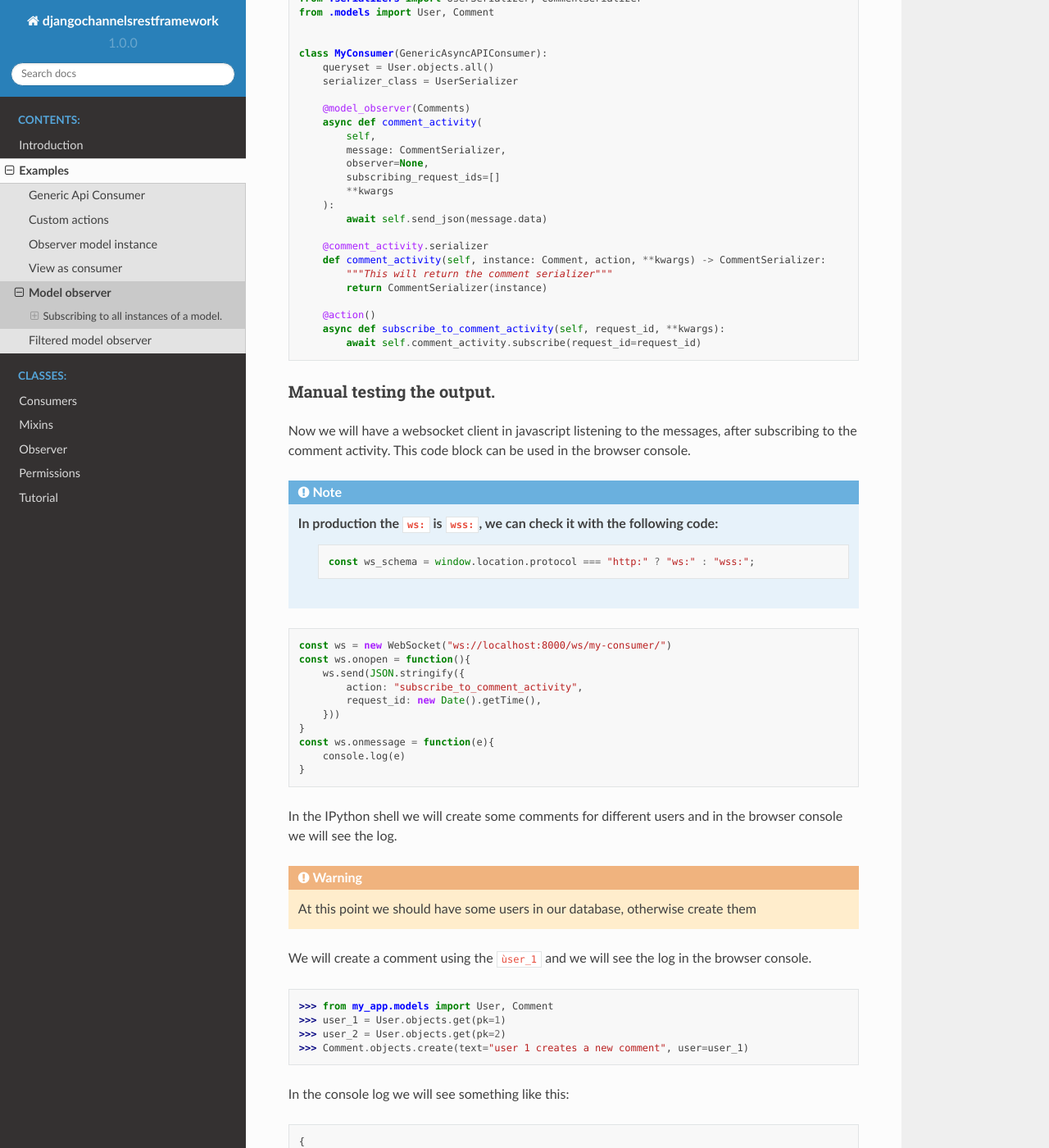
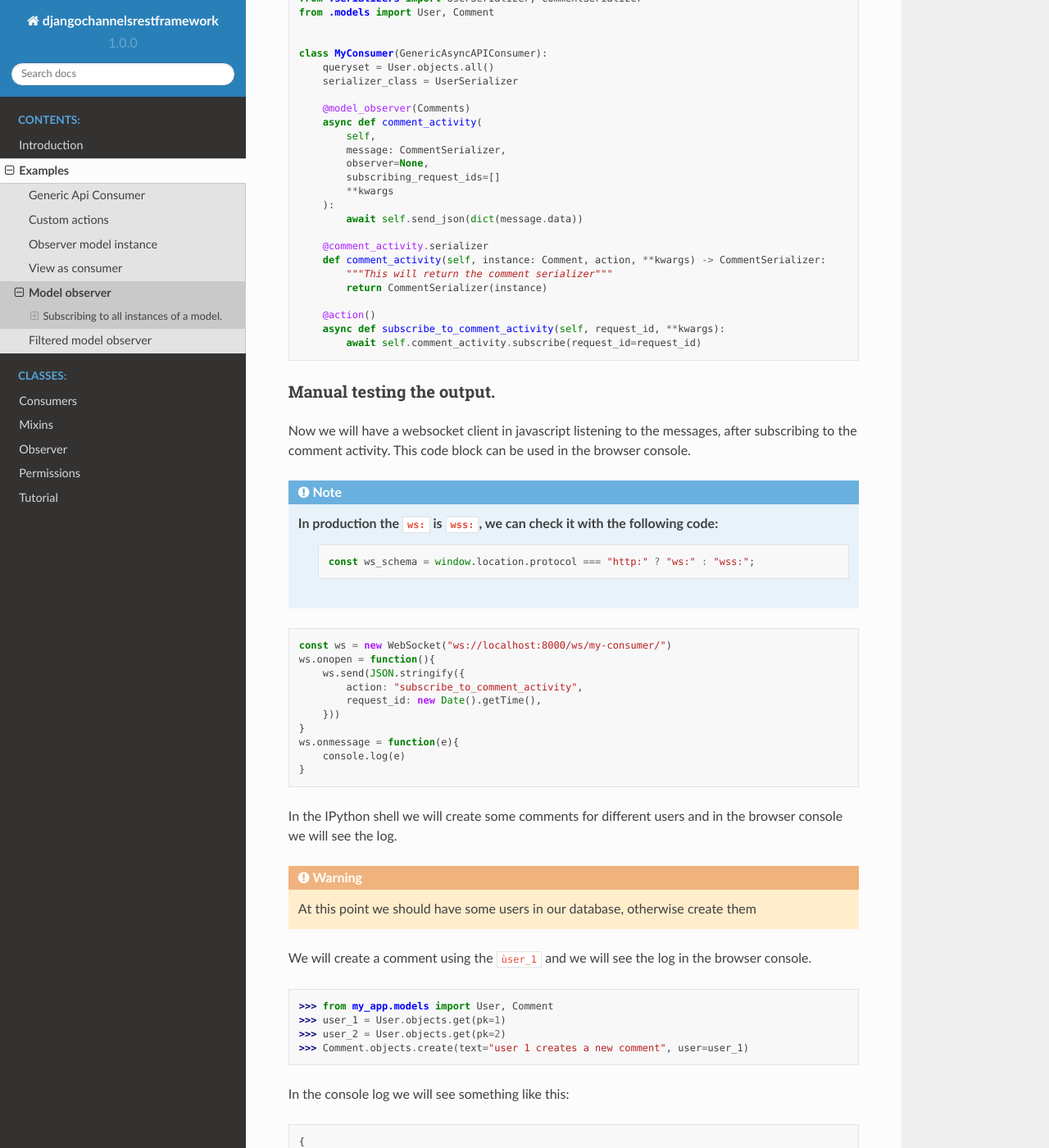
Before and after one commit to NilCoalescing/djangochannelsrestframework, a Sphinx documentation site: the page built from docs/examples/model_observer.rst, in a window 1280 px wide and 1400 px high, scrolled down 1534 px. Shown: the whole window at 82% size. Built offline with Sphinx 7.4.7 and the Read the Docs theme 2.0.0, drawn with Linux system fonts in a browser that asks for light colours.

Commit message:
Incorrect sample code
The sample code given for manually testing the output had declared `const ws` thrice. Hence it returned error as - `Uncaught SyntaxError: Identifier 'ws' has already been declared`.

Also the `self.send_json()` method takes argument of type dictionary and the `message.data` returns JSON.

```diff
--- a/docs/examples/model_observer.rst
+++ b/docs/examples/model_observer.rst
@@ -66,7 +66,7 @@ These are the important methods of the class.
             subscribing_request_ids=[]
             **kwargs
         ):
-            await self.send_json(message.data)
+            await self.send_json(dict(message.data))
 
         @comment_activity.serializer
         def comment_activity(self, instance: Comment, action, **kwargs) -> CommentSerializer:
@@ -92,13 +92,13 @@ This code block can be used in the browser console.
 .. code-block:: javascript
 
     const ws = new WebSocket("ws://localhost:8000/ws/my-consumer/")
-    const ws.onopen = function(){
+    ws.onopen = function(){
         ws.send(JSON.stringify({
             action: "subscribe_to_comment_activity",
             request_id: new Date().getTime(),
         }))
     }
-    const ws.onmessage = function(e){
+    ws.onmessage = function(e){
         console.log(e)
     }
 
```
